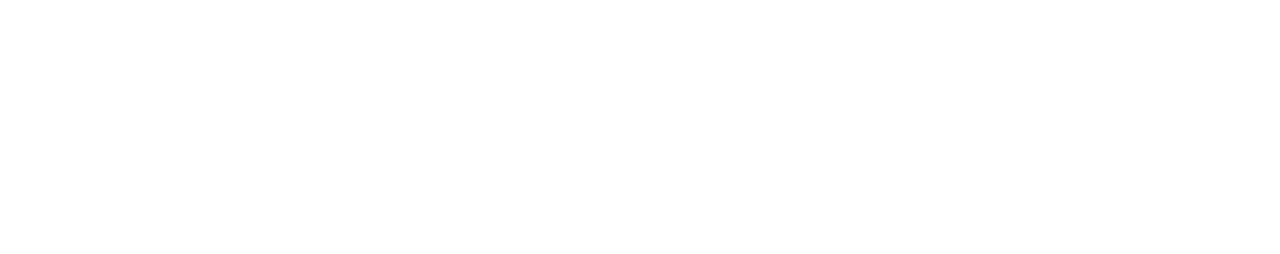
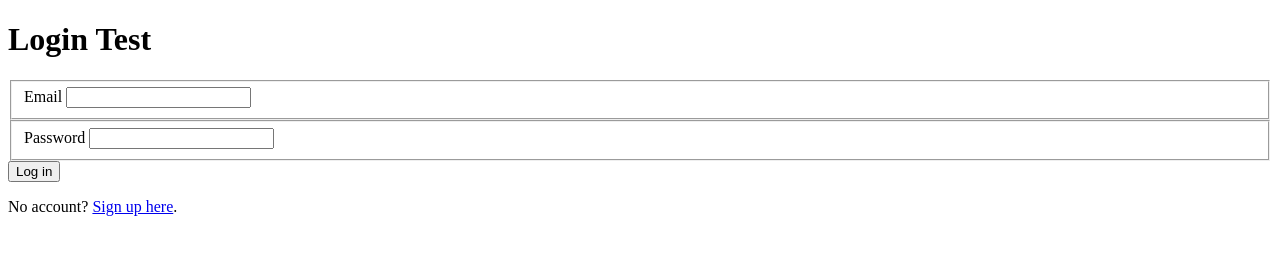
Before and after one commit to anahck/Quizard, a website: page client/login.html in a window 1280 px wide. Drawn offline with Linux system fonts and the light colour scheme.

```diff
--- a/client/login.html
+++ b/client/login.html
@@ -0,0 +1,31 @@
+<!DOCTYPE html>
+<html lang="en">
+<html>
+    <head>
+        <meta charset="utf-8">
+        <meta http-equiv="X-UA-Compatible" content="IE=edge">
+        <meta name="viewport" content="width=device-width, initial-scale=1">
+        <link rel="stylesheet" href="">
+        <script src="./assets/register.js" defer></script>
+        <title></title>
+    </head>
+    <body>
+        <header>
+            <h1>Login Test</h1>
+        </header>
+        <main>
+            <form id="login-form">
+                <fieldset>
+                    <label for="email">Email</label>
+                    <input type="text" id="email" name="email">
+                </fieldset>
+                <fieldset>
+                    <label for="password">Password</label>
+                    <input type="text" id="password" name="password">
+                </fieldset>
+                <input type="submit" value="Log in">
+            </form>
+            <p>No account? <a href="./register.html">Sign up here</a>.</p>
+        </main>
+    </body>
+</html>
```
Also changed, not shown: client/register.html (+2 -1 lines), README.md, client/assets/login.js (added).
